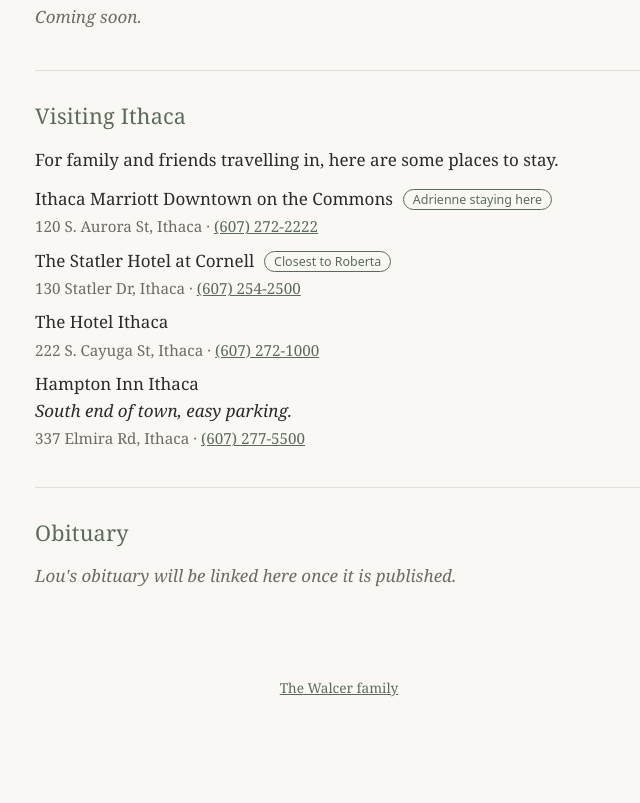
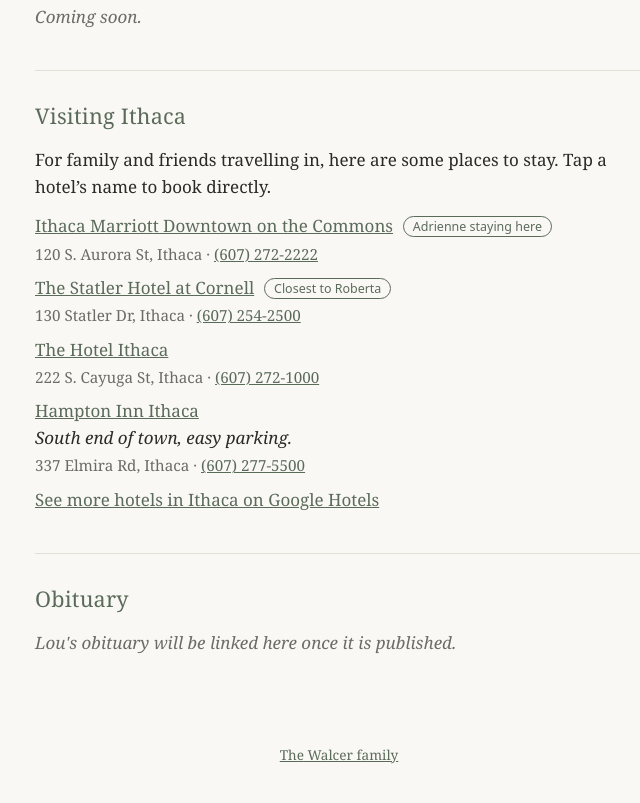
Before and after one commit to Walcer-Family/walcer.family, a plain HTML site: page lou/index.html in a window 1280 px wide. Shown: the part 1283-2086 px from the top of the page, without its empty margins (301-941 px from the left). Before the commit the page ends 2030 px from the top, so only its background shows below. Drawn offline with Linux system fonts and the light colour scheme.

Commit message:
Booking links for each hotel (#12)
* Add booking links for each hotel and a Google Hotels search link

Co-Authored-By: Claude Opus 5.5 <noreply@anthropic.com>
Claude-Session: https://claude.ai/code/session_01DZXvQXdtF3Gp3t24HPJfsB

* Link each hotel to its own booking site

Co-Authored-By: Claude Opus 5.5 <noreply@anthropic.com>
Claude-Session: https://claude.ai/code/session_01DZXvQXdtF3Gp3t24HPJfsB

---------

Co-authored-by: Claude <noreply@anthropic.com>

```diff
--- a/lou/index.html
+++ b/lou/index.html
@@ -111,13 +111,14 @@
 
   <section id="hotels" class="hotels">
     <h2><a class="anchor" href="#hotels" aria-label="Link to this section">#</a>Visiting Ithaca</h2>
-    <p>For family and friends travelling in, here are some places to stay.</p>
+    <p>For family and friends travelling in, here are some places to stay. Tap a hotel&rsquo;s name to book directly.</p>
     <ul>
-      <li>Ithaca Marriott Downtown on the Commons <span class="chip">Adrienne staying here</span><br><span class="addr">120 S. Aurora St, Ithaca &middot; <a href="tel:+16072722222">(607) 272-2222</a></span></li>
-      <li>The Statler Hotel at Cornell <span class="chip">Closest to Roberta</span><br><span class="addr">130 Statler Dr, Ithaca &middot; <a href="tel:+16072542500">(607) 254-2500</a></span></li>
-      <li>The Hotel Ithaca<br><span class="addr">222 S. Cayuga St, Ithaca &middot; <a href="tel:+16072721000">(607) 272-1000</a></span></li>
-      <li>Hampton Inn Ithaca<br><span class="note">South end of town, easy parking.</span><br><span class="addr">337 Elmira Rd, Ithaca &middot; <a href="tel:+16072775500">(607) 277-5500</a></span></li>
+      <li><a href="https://www.marriott.com/en-us/hotels/ithmc-ithaca-marriott-downtown-on-the-commons/overview/" target="_blank" rel="noopener">Ithaca Marriott Downtown on the Commons</a> <span class="chip">Adrienne staying here</span><br><span class="addr">120 S. Aurora St, Ithaca &middot; <a href="tel:+16072722222">(607) 272-2222</a></span></li>
+      <li><a href="https://statlerhotel.cornell.edu/" target="_blank" rel="noopener">The Statler Hotel at Cornell</a> <span class="chip">Closest to Roberta</span><br><span class="addr">130 Statler Dr, Ithaca &middot; <a href="tel:+16072542500">(607) 254-2500</a></span></li>
+      <li><a href="https://www.thehotelithaca.com/" target="_blank" rel="noopener">The Hotel Ithaca</a><br><span class="addr">222 S. Cayuga St, Ithaca &middot; <a href="tel:+16072721000">(607) 272-1000</a></span></li>
+      <li><a href="https://www.hilton.com/en/hotels/ithnyhx-hampton-ithaca/" target="_blank" rel="noopener">Hampton Inn Ithaca</a><br><span class="note">South end of town, easy parking.</span><br><span class="addr">337 Elmira Rd, Ithaca &middot; <a href="tel:+16072775500">(607) 277-5500</a></span></li>
     </ul>
+    <p><a href="https://www.google.com/travel/search?q=hotels%20in%20Ithaca%2C%20NY" target="_blank" rel="noopener">See more hotels in Ithaca on Google Hotels</a></p>
   </section>
 
   <section id="obituary">
```
